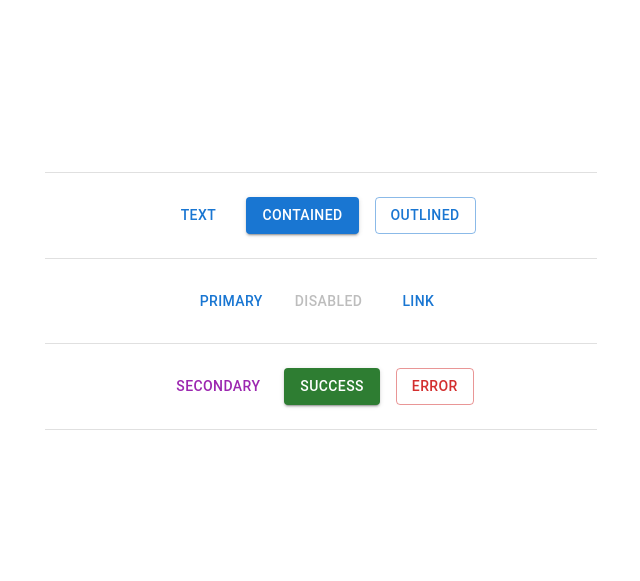
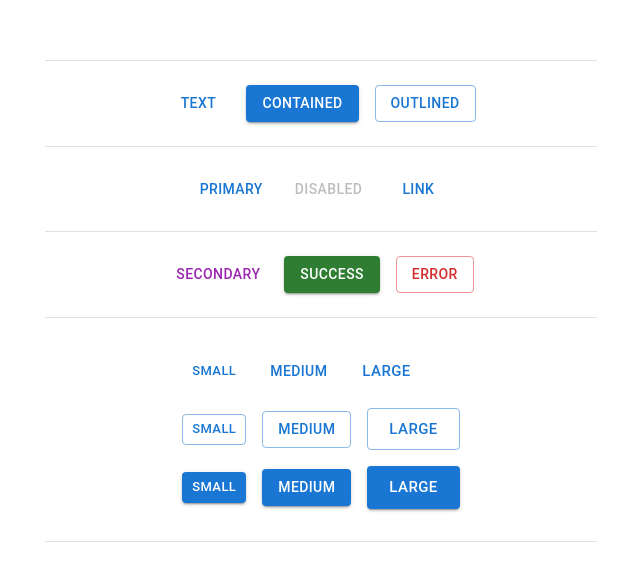
Before and after one commit to watcharakornton/mui_tutorials, a React (Vite) app: page / in a window 1280 px wide. Shown: the part 107-688 px from the top of the page, without its empty margins (319-959 px from the left). Built offline with nearby package versions, Linux system fonts and the light colour scheme.

Commit message:
Add ButtonSizes to Button component

```diff
--- a/src/App.jsx
+++ b/src/App.jsx
@@ -2,7 +2,7 @@ import * as React from 'react';
 import { Box, Divider, Stack, Container } from '@mui/material';
 
 // import { ComboBox, Playground, CountrySelect, Grouped, RenderGroup, DisabledOptions } from "./inputs/AutocompleteComponent"
-import { BasicButtons, TextButtons, ColorButtons } from './inputs/ButtonComponent';
+import { BasicButtons, TextButtons, ColorButtons, ButtonSizes } from './inputs/ButtonComponent';
 
 
 function App() {
@@ -34,6 +34,8 @@ function App() {
         <Divider sx={{ width: "100%"}} />
         <ColorButtons />
         <Divider sx={{ width: "100%"}} />
+        <ButtonSizes />
+        <Divider sx={{ width: "100%"}} />
       </Stack>
     </Container>
   )
--- a/src/inputs/ButtonComponent.jsx
+++ b/src/inputs/ButtonComponent.jsx
@@ -1,5 +1,39 @@
 import * as React from 'react';
-import { Stack, Button } from '@mui/material'
+import { Stack, Box, Button } from '@mui/material'
+
+export const ButtonSizes = () => {
+    return (
+        <Box sx={{ '& button': { m: 1 } }}>
+            <div>
+                <Button size="small">Small</Button>
+                <Button size="medium">Medium</Button>
+                <Button size="large">Large</Button>
+            </div>
+            <div>
+                <Button variant="outlined" size="small">
+                    Small
+                </Button>
+                <Button variant="outlined" size="medium">
+                    Medium
+                </Button>
+                <Button variant="outlined" size="large">
+                    Large
+                </Button>
+            </div>
+            <div>
+                <Button variant="contained" size="small">
+                    Small
+                </Button>
+                <Button variant="contained" size="medium">
+                    Medium
+                </Button>
+                <Button variant="contained" size="large">
+                    Large
+                </Button>
+            </div>
+        </Box>
+    )
+}
 
 export const BasicButtons = () => {
     return (
```
